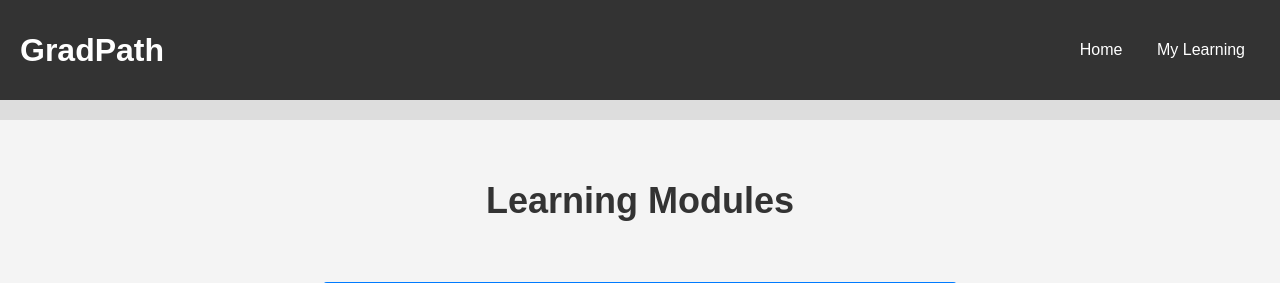
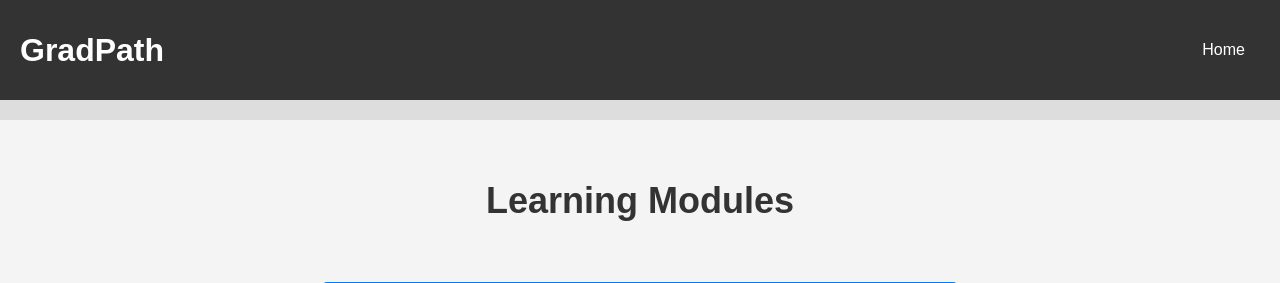
Before and after one commit to SondashStudios/Group-1-Project, a Django app: template gradpath/checklist/templates/checklist.html in a window 1280 px wide. Shown: the top 283 px of the page. Run offline with Django 5.2, Linux system fonts and the light colour scheme; the template is opened without the code that fills it, so the values that code supplies are empty.

Commit message:
Added final touch up to the learning page

```diff
--- a/gradpath/checklist/templates/checklist.html
+++ b/gradpath/checklist/templates/checklist.html
@@ -15,8 +15,7 @@
     <header>
         <h1>GradPath</h1>
         <nav>
-            <a href="home.html" class="header-link">Home</a>
-            <a href="checklist.html" class="header-link">My Learning</a>
+            <a href="{% url 'welcome' %}" class="header-link">Home</a>
         </nav>
     </header>
 
```
Also changed, not shown: gradpath/db.sqlite3.
